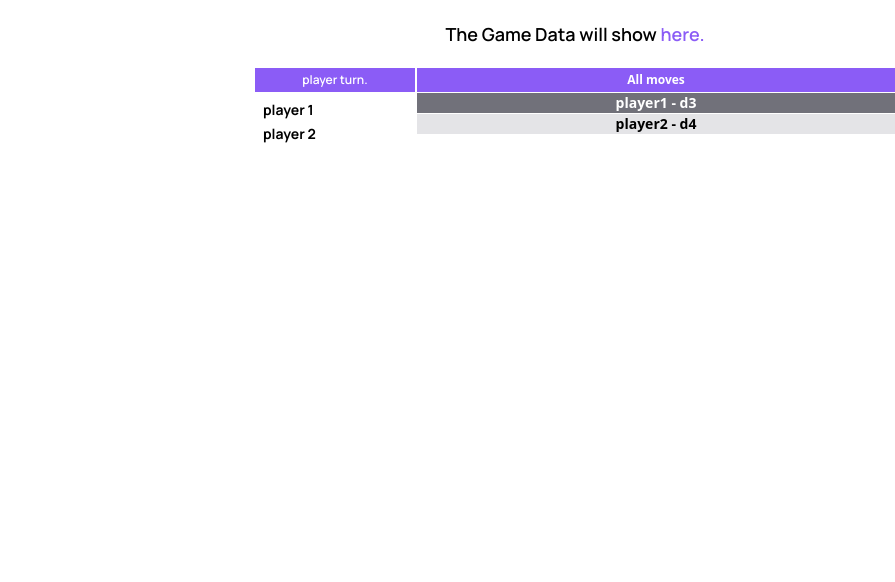
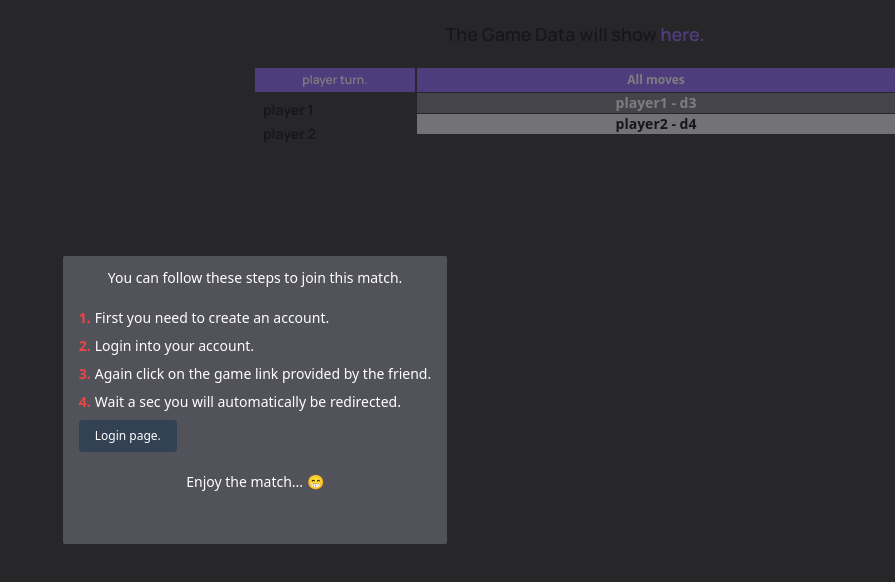
Before and after one commit to trydevemanish/xmate-frontend, a React (Vite) app: page /challenge/u/1 in a window 1280 px wide. Shown: the top 582 px of the page, without its empty margins (385-1280 px from the left). Built offline with nearby package versions, Linux system fonts and the light colour scheme; a web font is replaced by a local one.

Commit message:
Working on challenge page

```diff
--- a/package.json
+++ b/package.json
@@ -19,7 +19,8 @@
     "react-icons": "^5.5.0",
     "react-router": "^7.5.0",
     "react-toastify": "^11.0.5",
-    "zod": "^1.2.5"
+    "zod": "^1.2.5",
+    "zustand": "^5.0.6"
   },
   "devDependencies": {
     "@eslint/js": "^9.21.0",
--- a/src/Pages/Auth/Register.tsx
+++ b/src/Pages/Auth/Register.tsx
@@ -5,6 +5,7 @@ import { Link, useNavigate } from "react-router"
 import { useAuth } from "../../context/useContext"
 import { toast } from "react-toastify"
 import { useState } from "react"
+import { useDataStore } from "../../zustand/usedatastore"
 
 export default function Register() {
     const { register, handleSubmit} = useForm<SignupFormValues>()
@@ -14,7 +15,6 @@ export default function Register() {
     const [loading,setloading] = useState(false)
     if(!token || token == null){
         console.log('Token value is null')
-        return;
     }
 
     const onSubmit = handleSubmit(async(data : SignupFormValues) => {
@@ -41,6 +41,8 @@ export default function Register() {
             if(registerUserData){console.error(await res.text())}
 
             toast.success(await registerUserData?.message)
+            //setting the user data in the store
+            useDataStore.getState().setUserData(registerUserData?.data)
             console.log('User registered')
             navigate('/login')
 
--- a/src/Pages/Challenge.tsx
+++ b/src/Pages/Challenge.tsx
@@ -1,9 +1,12 @@
 import { Chessboard } from "react-chessboard";
-import { useState } from "react";
+import { useEffect, useState } from "react";
 import { Chess, Move } from 'chess.js';
 import { CustomSquareStyles, Square } from 'react-chessboard/dist/chessboard/types';
 import { toast } from "react-toastify";
 import Challengeotherpart from "../components/Challengeotherpart";
+import { useAuth } from "../context/useContext";
+import { useNavigate } from "react-router";
+import { useDataStore } from "../zustand/usedatastore";
 
 type SquareStyles = {
   [key in Square]?: React.CSSProperties;
@@ -17,6 +20,78 @@ export default function Challenge() {
   const [rightClickedSquares, setRightClickedSquares] = useState({} as CustomSquareStyles);
   const [moveSquares] = useState({});
   const [optionSquares, setOptionSquares] = useState({});
+  const [gameHas2ndPlayerOrNot,setGameHas2ndPlayerOrNot] = useState(false)
+  const [show_player_2_howto_join_game_msg,setShow_player_2_howto_join_game_msg] = useState(true)
+  const userData = useDataStore(state => state.userData)
+  const gameMatchData = useDataStore(state => state.gameData)
+
+  const ApiUrl = import.meta.env.VITE_BACKEND_REQUEST_URL
+  if(!ApiUrl || ApiUrl==null) console.log('Env variable not loaded')
+  const { token } = useAuth()
+  const navigate = useNavigate()
+
+  async function Add_Player_2_In_a_game(){
+    try {
+      const res = await fetch(`${ApiUrl}/g/add_player_2/`,{
+        method : 'POST',
+        headers : {
+          'Content-Type' : 'application/json',
+          'Authorizatoin': `Bearer ${token}`
+        }
+      })
+
+      if(!res.ok){
+        console.error(await res.text())
+        return
+      }
+
+      const data = await res.json()
+      console.log(data?.message)
+      // stop showing the player 2 to how to join the match
+      setShow_player_2_howto_join_game_msg(false)
+      toast.success('player 2 has joined the game')
+    } catch (error) {
+      console.error(`Issue Occured while Adding player 2: ${error}`)
+    }
+  }
+
+  // check if game has 2nd player or not
+  useEffect(() => {
+    async function checkIfGameHas2ndPlayer() {
+      try {
+        const res = await fetch(`${ApiUrl}/g/checkif_gamehas_player_2`,{
+          method : 'POST',
+          headers : {
+            'Content-Type' : 'application/json'
+          },
+          body : JSON.stringify({game_id:'dasd'})
+        })
+
+        if(!res.ok){
+          console.error(await res.text())
+          return
+        }
+
+        const data = await res.json()
+        console.log(data?.message)
+        if(data?.message == 'player_2_has_joined'){
+          setGameHas2ndPlayerOrNot(true)
+        } else {
+          await Add_Player_2_In_a_game()
+        }
+      } catch (error) {
+        console.error(`Issue Occured while checking if user has joined: ${error}`)
+      }
+    }
+
+    // checkIfGameHas2ndPlayer()
+  },[gameHas2ndPlayerOrNot])
+
+
+  // if not mean 2nd player hasnot joined yet -> then whenevr a new memeber clicked on it then this will work
+  if(gameHas2ndPlayerOrNot == false){
+
+  }
 
   function getMoveOptions(square : Square) {
     const moves = game.moves({
@@ -160,8 +235,8 @@ export default function Challenge() {
   }
 
   return (
-      <div className="grid grid-cols-2 min-h-screen">
-        <div className="col-start-1 col-end-2">
+      <div className="grid grid-cols-2 min-h-screen bg-zinc-800 relative">
+        <div className={`col-start-1 col-end-2 ${show_player_2_howto_join_game_msg ? 'opacity-40' : ''}`}>
           <div className="z-50 flex items-center min-h-screen px-6">
               <Chessboard
                 id="ClickToMove"
@@ -173,7 +248,7 @@ export default function Challenge() {
                 onPromotionPieceSelect={onPromotionPieceSelect}
                 boardWidth={500}
                 customBoardStyle={{
-                  borderRadius: "4px",
+                  borderRadius: "2px",
                   boxShadow: "0 2px 10px rgba(0, 0, 0, 0.5)"
                 }}
                 customSquareStyles={{
@@ -186,9 +261,63 @@ export default function Challenge() {
               />
           </div>
         </div>
-        <div className="col-start-2 col-end-3">
+        <div className={`col-start-2 col-end-3 ${show_player_2_howto_join_game_msg ? 'opacity-40' : ''}`}>
           <Challengeotherpart />
         </div>
+          {
+            // show_player_2_howto_join_game_msg && gameMatchData.player_1 != userData.id &&
+            show_player_2_howto_join_game_msg &&
+            <div className="absolute flex flex-col items-center justify-center min-h-screen w-full">
+              <div className="bg-zinc-600 max-w-md w-96 h-72 rounded-sm">
+                <div className="flex flex-col items-center py-3">
+                  <div className="flex flex-col items-center justify-between min-h-52 gap-5">
+                    <p className="text-white text-sm">You can follow these steps to join this match.</p>
+                    {
+                      gameHas2ndPlayerOrNot ?
+                      <p>Match is full try joining another game</p>
+                      :
+                      <>
+                        <div className="flex flex-col items-start text-white text-sm gap-2">
+                          <p>
+                            <span className="text-red-500 pr-1 font-semibold">1.</span>
+                            <span>First you need to create an account.</span>
+                          </p>
+                          <p>
+                            <span className="text-red-500 pr-1 font-semibold">2.</span>
+                            <span>Login into your account.</span>
+                          </p>
+                          <p>
+                            <span className="text-red-500 pr-1 font-semibold">3.</span>
+                            <span>Again click on the game link provided by the friend.</span>
+                          </p>
+                          <p>
+                            <span className="text-red-500 pr-1 font-semibold">4.</span>
+                            <span>Wait a sec you will automatically be redirected.</span>
+                          </p>
+                          <div className="flex flex-row self-start items-center justify-center">
+                            <button className="bg-slate-700 rounded px-4 py-2 text-xs hover:bg-slate-600" onClick={() => navigate('/login')}>Login page.</button>
+                          </div>
+                        </div>
+                        <p className="text-white text-sm">Enjoy the match... 😁</p>
+                      </>
+                    }
+                  </div>
+                </div>
+              </div>
+            </div>
+          }
       </div>
   )
 }
+
+// things solved
+// only player 2 will see the joining message
+
+
+
+
+// => things to achieve
+//  first check if both player are online
+//  2nd check if 2nd player has join the game or not
+//  show thw online players who is online
+// only show the helper page to join match to the player 2 if he is not logged in
--- a/src/Pages/Dashboard.tsx
+++ b/src/Pages/Dashboard.tsx
@@ -4,6 +4,7 @@ import Creategame from "../components/Creategame"
 import LeaderBoard from "../components/LeaderBoard"
 import Welcometoxmate from '../components/Welcometoxmate'
 import CreateMatchwithcomputer from '../components/CreateMatchwithcomputer'
+import TotalGamePlayed from '../components/TotalGamePlayed'
 
 export default function Dashboard() {
   const [clickedMenu,setClickedMenu] = useState("")
@@ -18,6 +19,7 @@ export default function Dashboard() {
             {clickedMenu == 'leaderboard' && <LeaderBoard />}
             {clickedMenu == 'play with computer' && <CreateMatchwithcomputer />}
             {clickedMenu == 'create your own match' && <Creategame />}
+            {clickedMenu == 'total matches played till' && <TotalGamePlayed />}
         </div>
     </div>
   )
--- a/src/components/Creategame.tsx
+++ b/src/components/Creategame.tsx
@@ -5,6 +5,10 @@ import { BiCopyAlt } from "react-icons/bi"
 import { FaChessBoard } from "react-icons/fa6"
 import Chessdesign1 from '../assets/chessdesign1.png'
 import Chessdesign2 from '../assets/chessdesign2.png'
+import { useAuth } from "../context/useContext"
+import { useNavigate } from "react-router"
+import { toast } from "react-toastify"
+import { useDataStore } from '../zustand/usedatastore'
 
 const chessDesign = [
   {
@@ -23,17 +27,39 @@ export default function Creategame() {
   const [loadingState,setLoadingState] = useState(false)
   const [gameCreated,setGameCreated] = useState(false)
   const [clickedImageId, setClickedImageId] = useState(0);
-
+  const { token } = useAuth()
+  if(!token || token==null) console.log('Token is not present')
+  const ApiUrl = import.meta.env.VITE_BACKEND_REQUEST_URL
+  if(!ApiUrl || ApiUrl==null) console.log('Env variable not loaded')
+  const navigate = useNavigate()
 
   async function handleCreateMatch() {
     try {
       setLoadingState(true)
 
-      console.log('ok')
+      const res = await fetch(`${ApiUrl}/g/creatematch/`,{
+        method : 'POST',
+        headers : {
+          'Content-Type' : 'application/json',
+          'Authorization' : `Bearer ${token}`
+        }
+      })
 
+      if(!res.ok){
+        console.error(await res.text())
+        return;
+      }
+
+      const CreatedMatchData = await res.json()
+      console.log(CreatedMatchData?.message)
+      // setting the game data here
+      useDataStore.getState().setGameData(CreatedMatchData?.data) // setting the newly created game data here
+      toast.success('A new match has created')
       setGameCreated(true)
+
     } catch (error) {
-      console.log(`Error Occured while creating Game: ${error}`)
+      console.error(`Error Occured while creating Game: ${error}`)
+      throw new Error(`Error Occured while creating Game: ${error}`)
     } finally {
       setLoadingState(false)
     }
@@ -51,43 +77,52 @@ export default function Creategame() {
             src={data?.chessdesign}
             alt={data?.alt}
             key={data?.id}
-            className={`size-20 shadow shadow-violet-300 cursor-pointer ${clickedImageId === data?.id ? 'border-black border-2 rounded' : ''}`}
+            className={`size-20 shadow shadow-violet-300 cursor-pointer ${clickedImageId === data?.id ? 'border-black border rounded' : ''}`}
             onClick={() => {
               setClickedImageId(data?.id);
             }}
           />
         ))}
       </div>
-      <p className="text-base">
+      <p className="text-sm">
         <span className="opacity-70">Challenge your </span>
         <span className="font-bold font-yatraone">peers</span>
         <span > -rule the battleground.</span>
       </p>
       <p className="bg-violet-500 px-10 py-2 text-xs rounded shadow-lg shadow-violet-200 text-white font-semibold font-manrope cursor-pointer" onClick={handleCreateMatch}>
-        {loadingState ? <span><BiLoader className="size-4 animate-spin stroke-white stroke-2" /> Create a game match!</span> : <span>Create a game match!</span> }
+        {
+          loadingState ?
+          <p className="flex flex-row items-center justify-center">
+            <span><BiLoader className="size-4 animate-spin stroke-white stroke-2" /></span>
+            <span>wait creating!</span>
+          </p>
+           :
+          <span>Create a game match!</span>
+        }
       </p>
       {gameCreated &&
           <div className="flex flex-col gap-2">
             <div className="pt-6 pb-2">
-              <div className="border border-black px-6 py-6 flex flex-col items-start gap-4 justify-center rounded">
+              <div className="border border-black px-6 py-6 flex flex-col items-start gap-4 justify-center rounded-sm">
                 <div className="flex flex-col gap-1">
                   <p className="font-manrope font-bold text-sm flex gap-1 items-center">
                     <span>Share this link with your friend.</span>
                     <span><BiShareAlt className="size-3 text-violet-500" /></span>
                   </p>
-                  <p className="text-xs font-semibold opacity-65 flex gap-1 items-center">
-                    <span>click on the link to copy</span>
+                  <p className="text-xs font-semibold opacity-65 flex gap-1 items-center cursor-pointer" onClick={() => navigator.clipboard.writeText("http://localhost:5173/challenge/u/asfidfbsdifbs94734853943g34")}>
+                    <span>click here to copy the link.</span>
                     <span><BiCopyAlt className="size-3 text-violet-500" /></span>
                   </p>
                 </div>
                 <p className="border-2 border-violet-400 px-3 py-1 cursor-pointer rounded text-sm font-manrope">
-                  <span className="opacity-70" onClick={() => navigator.clipboard.writeText("http://localhost:5173/challenge/asfidfbsdifbs94734853943g34")}>http://localhost:5173/challenge/asfidfbsdifbs94734853943g34</span>
+                  <span className="opacity-70">
+                    http://localhost:5173/challenge/u/asfidfbsdifbs94734853943g34
+                  </span>
                 </p>
-
               </div>
             </div>
             <div className="flex justify-center">
-              <p className="outline-violet-400 outline px-4 py-1 text-xs rounded hover:bg-violet-500 hover:text-white font-manrope font-semibold cursor-pointer focus:outline-none shadow shadow-violet-300 inline-block">Move to game.</p>
+              <p className="outline-violet-400 outline px-4 py-1 text-xs rounded hover:bg-violet-500 hover:text-white font-manrope font-semibold cursor-pointer focus:outline-none shadow shadow-violet-300 inline-block" onClick={() => navigate('/challenge/u/asfidfbsdifbs94734853943g34')}>Move to game.</p>
             </div>
           </div>
       }
--- a/src/context/useContext.tsx
+++ b/src/context/useContext.tsx
@@ -19,7 +19,7 @@ const defaultValue: defaultContextValue = {
 
 const AuthContext = createContext<defaultContextValue>(defaultValue)
 
-const AuthProvider= async({children}:{children:React.ReactElement}) => {
+const AuthProvider= ({children}:{children:React.ReactElement}) => {
     const [isLoggedIn,setIsloggedIn] = useState(false);
     const navigate = useNavigate()
     const token = localStorage.getItem('Accesstoken')
@@ -37,7 +37,7 @@ const AuthProvider= async({children}:{children:React.ReactElement}) => {
         }
     },[token,navigate])
 
-     const loginUser = async({email,password}:SigninFormValues) => {
+    const loginUser = async({email,password}:SigninFormValues) => {
 
         const response = await fetch(`${ApiUrl}/u/login/`,{
             method : "POST",
--- a/src/types/types.ts
+++ b/src/types/types.ts
@@ -8,3 +8,28 @@ export type SignupFormValues = {
     email: string;
     password: string;
 };
+
+export type UserDataType = {
+    id:number;
+    email:string;
+    password:string;
+    total_game_played:number;
+    total_game_win:number;
+    total_game_losses:number;
+    total_game_draw:number;
+    total_points:number;
+}
+
+export type GameMatchtype = {
+    id : number;
+    game_id : string;
+    player_1 : string | any;
+    player_2 : string | any;
+    moves : [];
+    winner : string | any;
+    game_draw : boolean;
+    player_2_status : string;
+    game_status : string;
+    created_at : string;
+    updated_at : string;
+}
--- /dev/null
+++ b/src/zustand/usedatastore.ts
@@ -0,0 +1,24 @@
+import { create } from 'zustand'
+import { GameMatchtype,UserDataType } from '../types/types'
+
+interface mystate {
+    gameData : GameMatchtype | {}
+    userData:UserDataType | {}
+    setGameData : (gameData: GameMatchtype | {}) => void
+    setUserData : (userData:UserDataType | {}) => void
+    clearGameData : () => void
+    clearUserData: () => void
+}
+
+const useDataStore = create<mystate>((set) => ({
+    gameData: {},
+    userData: {},
+    setGameData: (gameData: GameMatchtype | {}) => set({gameData:gameData}),
+    setUserData:(userData:UserDataType | {}) => set({userData:userData}),
+    clearGameData: () => set({gameData:{}}),
+    clearUserData: () => set({userData:{}})
+}))
+
+export {
+    useDataStore
+}
```
Also changed, not shown: src/components/Sidebar.tsx (+9 -4 lines), src/components/TotalGamePlayed.tsx (added, +9 -0 lines), 1 other file (tests, documents, lock files or other folders).
